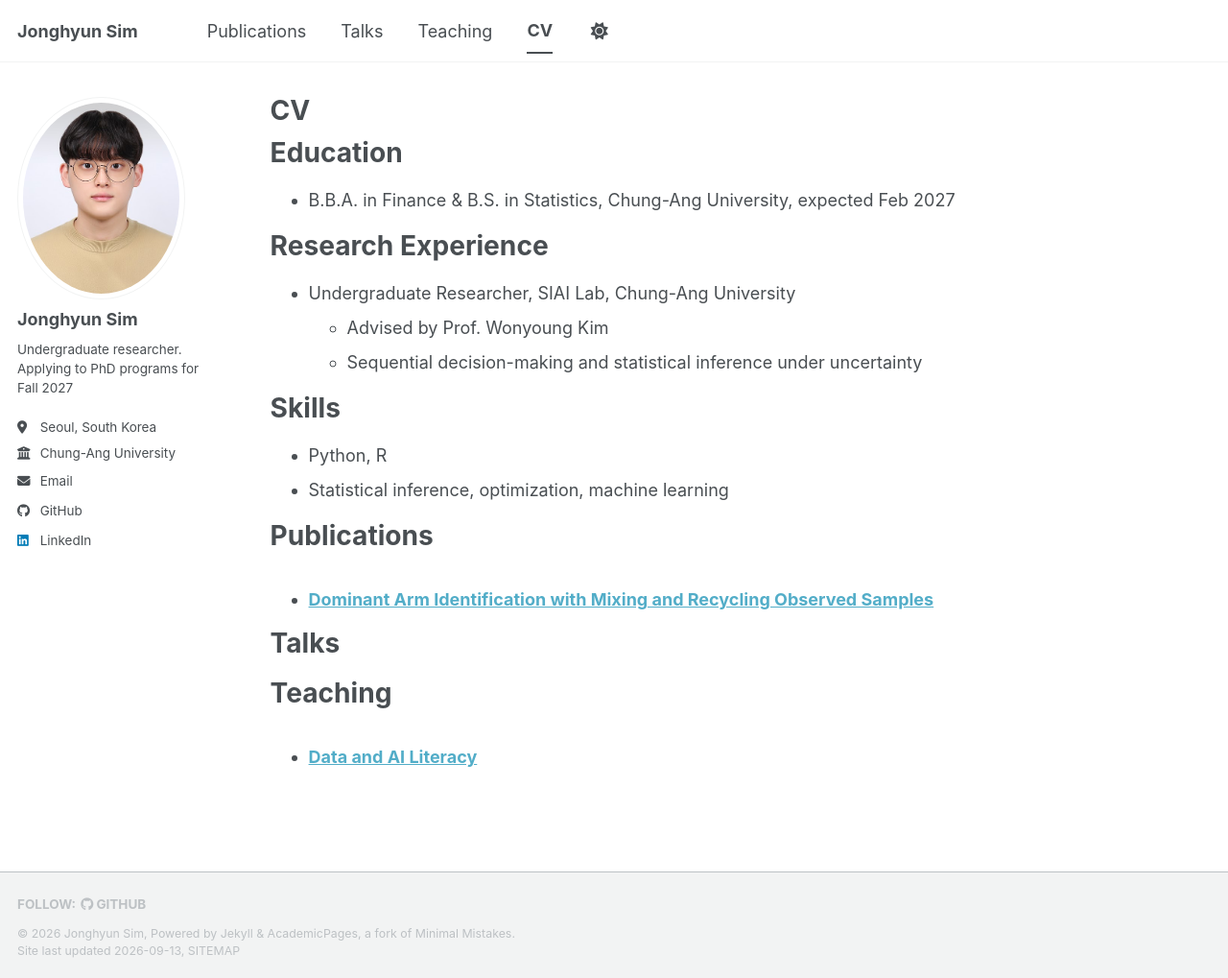
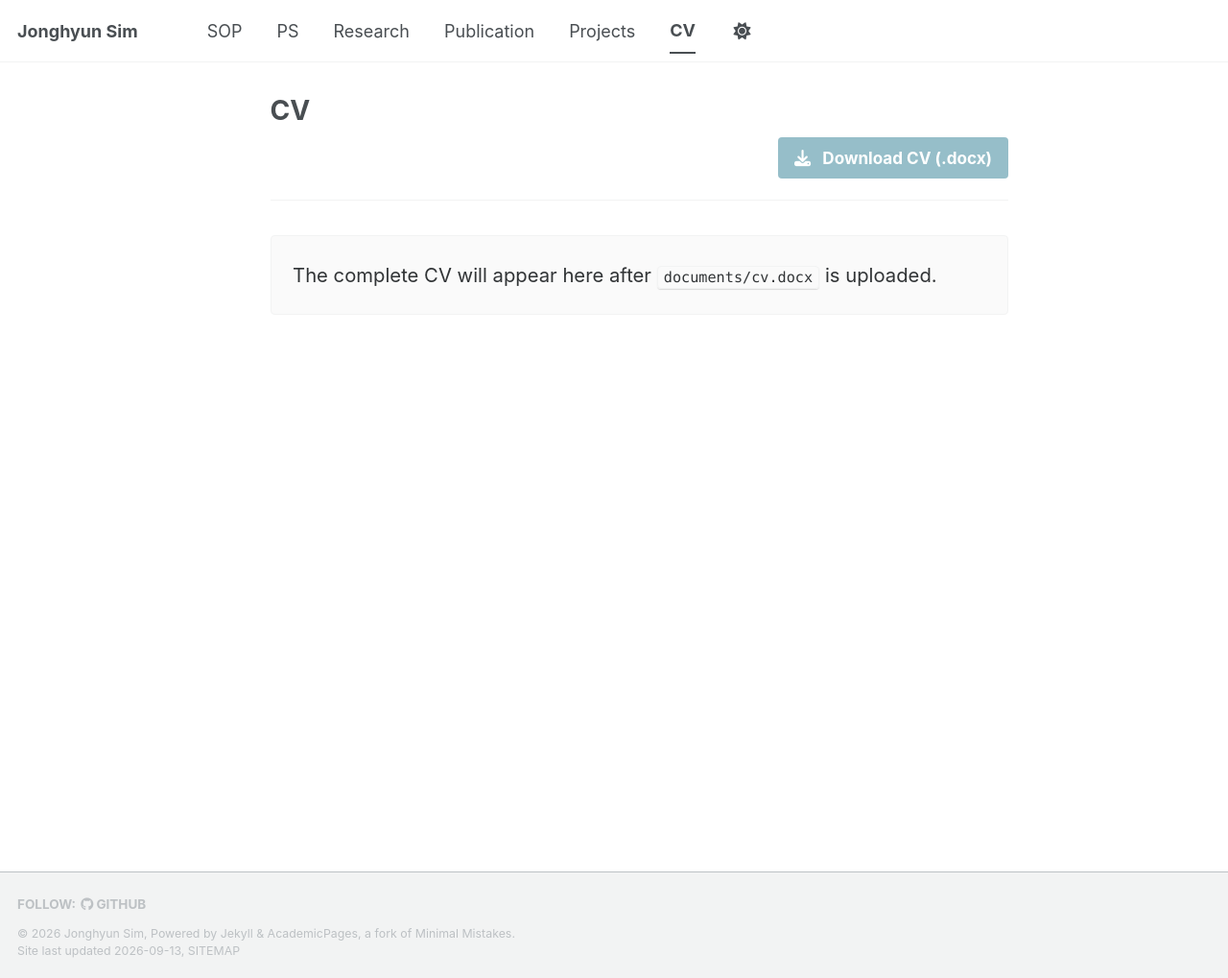
Before and after one commit to simjonghyun/simjonghyun.github.io, a Jekyll site: the page built from _pages/cv.md, in a window 1280 px wide and 1019 px high. Shown: the whole window at 96% size. Built offline with Jekyll 4.4.1, drawn with Linux system fonts in a browser that asks for light colours; a style sheet for code colours, icons or effects is not loaded.

```diff
--- a/_config.yml
+++ b/_config.yml
@@ -190,6 +190,8 @@ exclude:
   - package.json*
   - Rakefile
   - README
+  - CONTENT_UPDATES.md
+  - scripts
   - tmp
   - vendor
 keep_files:
--- /dev/null
+++ b/_includes/document-reader.html
@@ -0,0 +1,28 @@
+{% assign document_path = '/documents/' | append: include.slug | append: '.docx' %}
+{% assign document_file = site.static_files | where: 'path', document_path | first %}
+
+<div class="document-reader">
+  <div class="document-toolbar" aria-label="Document actions">
+    {% if document_file %}
+      <a class="btn btn--primary document-download" href="{{ document_path | relative_url }}" download>
+        <i class="fas fa-download" aria-hidden="true"></i>
+        Download {{ include.label }} (.docx)
+      </a>
+    {% else %}
+      <span class="btn document-download is-disabled" aria-disabled="true">
+        <i class="fas fa-download" aria-hidden="true"></i>
+        Download {{ include.label }} (.docx)
+      </span>
+    {% endif %}
+  </div>
+
+  <div class="document-body">
+    {% if include.slug == 'sop' %}
+      {% include generated/sop.html %}
+    {% elsif include.slug == 'ps' %}
+      {% include generated/ps.html %}
+    {% elsif include.slug == 'cv' %}
+      {% include generated/cv.html %}
+    {% endif %}
+  </div>
+</div>
--- /dev/null
+++ b/_includes/generated/cv.html
@@ -0,0 +1 @@
+<p class="document-placeholder">The complete CV will appear here after <code>documents/cv.docx</code> is uploaded.</p>
--- /dev/null
+++ b/_includes/generated/ps.html
@@ -0,0 +1 @@
+<p class="document-placeholder">The complete Personal Statement will appear here after <code>documents/ps.docx</code> is uploaded.</p>
--- a/_pages/cv.md
+++ b/_pages/cv.md
@@ -1,43 +1,10 @@
 ---
-layout: archive
+layout: single
 title: "CV"
 permalink: /cv/
-author_profile: true
+author_profile: false
 redirect_from:
   - /resume
 ---
 
-{% include base_path %}
-
-Education
-======
-* B.B.A. in Finance & B.S. in Statistics, Chung-Ang University, expected Feb 2027
-
-Research Experience
-======
-* Undergraduate Researcher, SIAI Lab, Chung-Ang University
-  * Advised by Prof. Wonyoung Kim
-  * Sequential decision-making and statistical inference under uncertainty
-
-Skills
-======
-* Python, R
-* Statistical inference, optimization, machine learning
-
-Publications
-======
-  <ul>{% for post in site.publications reversed %}
-    {% include archive-single-cv.html %}
-  {% endfor %}</ul>
-
-Talks
-======
-  <ul>{% for post in site.talks reversed %}
-    {% include archive-single-talk-cv.html %}
-  {% endfor %}</ul>
-
-Teaching
-======
-  <ul>{% for post in site.teaching reversed %}
-    {% include archive-single-cv.html %}
-  {% endfor %}</ul>
+{% include document-reader.html slug="cv" label="CV" %}
--- /dev/null
+++ b/_sass/layout/_documents.scss
@@ -0,0 +1,110 @@
+/* ==========================================================================
+   WORD-SOURCED DOCUMENT PAGES
+   ========================================================================== */
+
+.document-reader {
+  max-width: 48rem;
+  margin: 0 auto;
+}
+
+.document-toolbar {
+  display: flex;
+  justify-content: flex-end;
+  margin: 0 0 2rem;
+  padding-bottom: 1rem;
+  border-bottom: 1px solid var(--global-border-color);
+}
+
+.document-download {
+  font-size: 0.95rem;
+  text-decoration: none !important;
+
+  i {
+    margin-right: 0.45rem;
+  }
+
+  &.is-disabled {
+    cursor: not-allowed;
+    opacity: 0.5;
+  }
+}
+
+.document-body {
+  font-family: $global-font-family;
+  font-size: 1.125rem;
+  line-height: 1.75;
+
+  p,
+  li,
+  dl,
+  td,
+  th {
+    font-size: inherit;
+    line-height: inherit;
+  }
+
+  h1,
+  h2,
+  h3,
+  h4 {
+    line-height: 1.3;
+  }
+
+  img {
+    display: block;
+    width: auto;
+    max-width: 100%;
+    height: auto;
+    margin: 1.75rem auto;
+    border-radius: $border-radius;
+  }
+
+  figure {
+    margin: 2rem auto;
+    text-align: center;
+  }
+
+  blockquote {
+    margin: 0;
+    padding-left: 0;
+    color: inherit;
+    font-style: normal;
+    border-left: 0;
+  }
+
+  figcaption {
+    margin-top: -1rem;
+    color: var(--global-fig-caption-color);
+    font-size: 0.9rem;
+  }
+
+  table {
+    display: block;
+    max-width: 100%;
+    overflow-x: auto;
+  }
+}
+
+.document-placeholder {
+  padding: 1.25rem;
+  color: var(--global-code-text-color);
+  background: var(--global-code-background-color);
+  border: 1px solid var(--global-border-color);
+  border-radius: $border-radius;
+}
+
+@include breakpoint(max-width $small) {
+  .document-toolbar {
+    justify-content: center;
+  }
+
+  .document-download {
+    width: 100%;
+    text-align: center;
+  }
+
+  .document-body {
+    font-size: 1.05rem;
+    line-height: 1.7;
+  }
+}
--- a/assets/css/main.scss
+++ b/assets/css/main.scss
@@ -33,6 +33,7 @@
     "layout/forms",
 
     "layout/page",
+    "layout/documents",
     "layout/archive",
     "layout/sidebar",
     "layout/json_cv"
--- /dev/null
+++ b/scripts/pandoc-document-template.html
@@ -0,0 +1,4 @@
+$if(title)$
+<h1 class="document-title">$title$</h1>
+$endif$
+$body$
```
Also changed, not shown: CONTENT_UPDATES.md (added, +37 -0 lines), _data/navigation.yml (+12 -12 lines), _includes/generated/sop.html (added, +67 -0 lines), _pages/projects.md (added, +8 -0 lines), _pages/ps.md (added, +8 -0 lines), _pages/research.md (added, +8 -0 lines), _pages/sop.md (added, +8 -0 lines), .github/workflows/deploy-site.yml (added), 3 other files.
